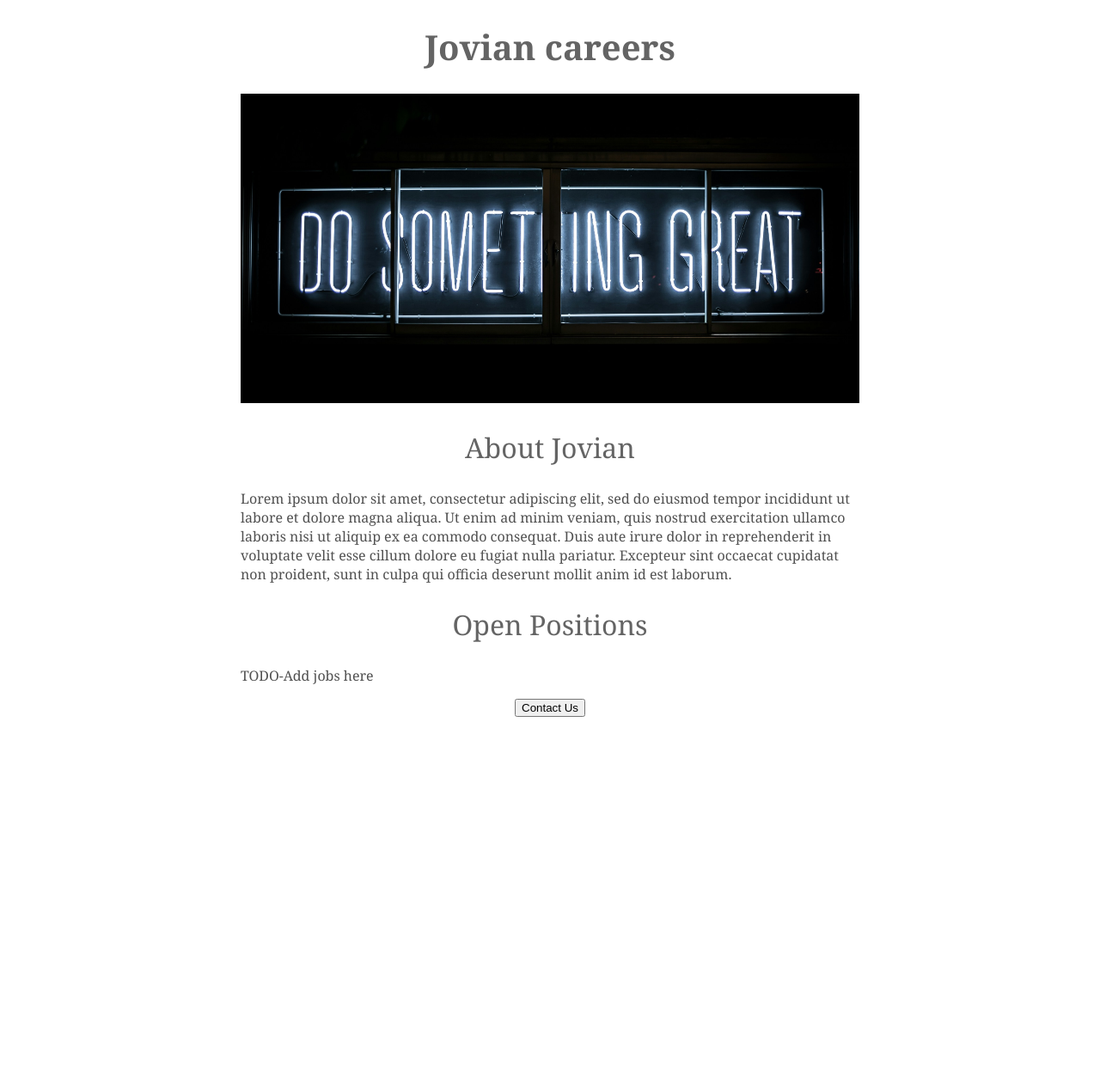
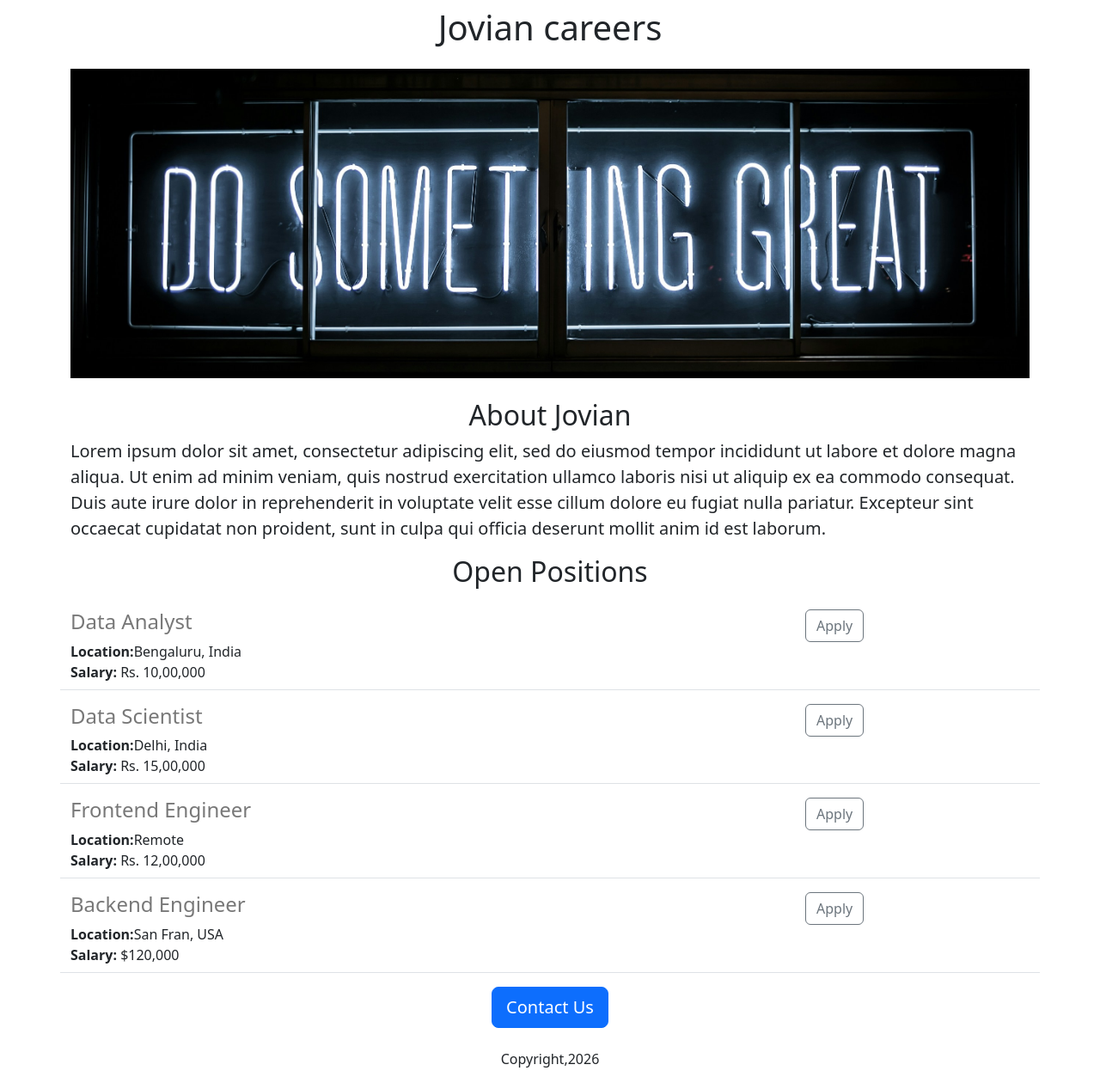
Before and after one commit to gaurigoyal615-lgtm/web-dev-python, a Flask app: page / in a window 1280 px wide. Shown: the whole page at 86% size. Before the commit the page ends 834 px from the top, so only its background shows below. Run offline with Flask 3, Linux system fonts and the light colour scheme.

Commit message:
added dynamic data and API route

```diff
--- a/app.py
+++ b/app.py
@@ -1,10 +1,40 @@
-from flask import Flask, render_template
+from flask import Flask, render_template, jsonify
 
 app= Flask(__name__)
+JOBS= [
+    {
+        id: 1,
+        'tittle': 'Data Analyst',
+        'Location': 'Bengaluru, India',
+        'salary': 'Rs. 10,00,000'
+    },
+    {
+        id: 2,
+        'tittle': 'Data Scientist',
+        'Location': 'Delhi, India',
+        'salary': 'Rs. 15,00,000'
+    },
+    {
+        id: 3,
+        'tittle': 'Frontend Engineer',
+        'Location': 'Remote',
+        'salary': 'Rs. 12,00,000'
+    },
+    {
+        id: 4,
+        'tittle': 'Backend Engineer',
+        'Location': 'San Fran, USA',
+        'salary': '$120,000'
+    },
 
+]
 @app.route("/")
 def Hello():
-    return render_template('home.html')
+    return render_template('home.html', jobs=JOBS)
+
+@app.route("/api/jobs")
+def list_jobs():
+    return jsonify(JOBS)
 
 if __name__ == "__main__":
     app.run(host= '0.0.0.0', debug= True)
--- a/templates/home.html
+++ b/templates/home.html
@@ -1,52 +1,38 @@
 <!DOCTYPE html>
 <html>
     <head>
+        <meta charset="utf-8">
+    <meta name="viewport" content="width=device-width, initial-scale=1">
         <title>
             Jovian Careers
         </title>
-        <style>
-            h1{
-                font-size: 40px;
-                font-family: Georgia, 'Times New Roman', Times, serif;
-                text-align: center;
-                color: rgb(100,100,100);
+        <link href="https://cdn.jsdelivr.net/npm/bootstrap@5.3.8/dist/css/bootstrap.min.css" rel="stylesheet" integrity="sha384-sRIl4kxILFvY47J16cr9ZwB07vP4J8+LH7qKQnuqkuIAvNWLzeN8tE5YBujZqJLB" crossorigin="anonymous">
+           <style>
+            #banner{
+                height: 360px;
+                width:100%;
+                object-fit: cover;
             }
-            #banner{
-                width: 100%;
-                height: 360px;
-                 object-fit: cover;
-            }
-            h2{
-                font-family: Georgia, 'Times New Roman', Times, serif ;
-                font-size: 32px;
-                color: rgb(100,100,100);
-                  font-weight: normal;
-                  text-align: center;
-            }
-            p{
-                font-family: Georgia, 'Times New Roman', Times, serif;
-                color: rgb(80,80,80);
-            }
-            #container{
-                max-width: 720px;
-                margin: 0 auto;
-            }
-        </style>
-            </head>
+           </style> </head>
         <body>
-            <div id="container">
-           <h1>
+            <div class="container">
+           <h1 class="text-center mt-2 mb-4">
             Jovian careers
            </h1>
-           <img id="banner" src= "static/banner.jpeg" >
-           <h2>About Jovian </h2>
-           <p>Lorem ipsum dolor sit amet, consectetur adipiscing elit, sed do eiusmod tempor incididunt ut labore et dolore magna aliqua. Ut enim ad minim veniam, quis nostrud exercitation ullamco laboris nisi ut aliquip ex ea commodo consequat. Duis aute irure dolor in reprehenderit in voluptate velit esse cillum dolore eu
+           <img class="img-fluid mb-4 " id="banner" src= "static/banner.jpeg" >
+           <h2 class="text-center">About Jovian </h2>
+           <p class="lead">Lorem ipsum dolor sit amet, consectetur adipiscing elit, sed do eiusmod tempor incididunt ut labore et dolore magna aliqua. Ut enim ad minim veniam, quis nostrud exercitation ullamco laboris nisi ut aliquip ex ea commodo consequat. Duis aute irure dolor in reprehenderit in voluptate velit esse cillum dolore eu
              fugiat nulla pariatur. Excepteur sint occaecat cupidatat non proident, sunt in culpa qui officia deserunt mollit anim id est laborum.
            </p>
-           <h2>Open Positions</h2>
-           <p>TODO-Add jobs here</p>
-            <div style="text-align: center;">
-           <button >Contact Us</button>
+           <h2 class="text-center mt-2 mb-4">Open Positions</h2>
+            <div>
+                {% for job in jobs %}
+                    {% include 'jobitem.html' %}
+                     {% endfor%}
+                     </div>
+            <div class="text-center" >
+           <button class="btn btn-primary btn-lg" >Contact Us</button>
+           <p class="mt-4">Copyright,2026</p>
             </div>
         </body>
         </div>
--- /dev/null
+++ b/templates/jobitem.html
@@ -0,0 +1,17 @@
+ <div class="border-bottom row" style="margin-bottom: 16px; padding-bottom:8px; ">
+    <div class="col-9">
+                        <h4 style="color: rgb(120,120,120) ; margin-bottom:8px ;">
+                            {{job['tittle']}}
+                        </h4>
+                        <div><b>Location:</b>{{job['Location']}}
+                        </div>
+                       {% if 'salary' in job %}
+                        <div>
+                            <b>Salary: </b>{{job['salary']}}
+                        </div>
+                        {% endif %}
+     </div>
+     <div class="col-3">
+                        <button type="button" class="btn btn-outline-secondary">Apply</button>
+                    </div>
+                </div>
```
